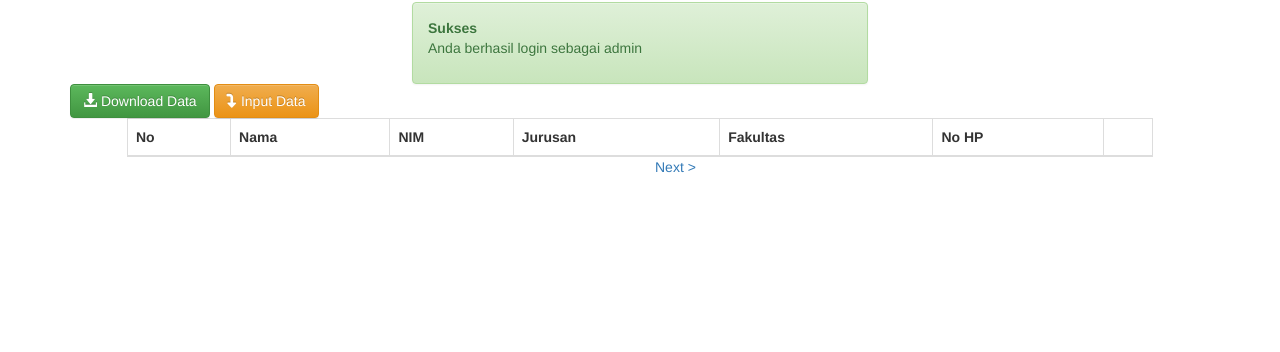
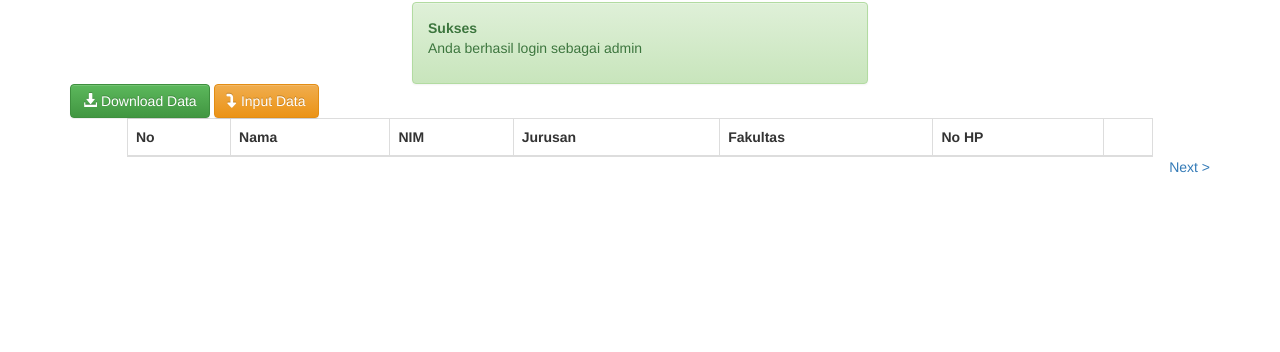
Before and after one commit to AriiraAA/pmb, a PHP site: page /admin.php in a window 1280 px wide. Shown: the part 212-564 px from the top of the page. Run offline with PHP 8.4, Linux system fonts and the light colour scheme; the visitor is signed in with stand-in values (Sample User, id 1); lists and menus that the app fills with data are empty; some libraries are stand-ins or nearby versions.

Commit message:
Bismillah

```diff
--- a/admin.php
+++ b/admin.php
@@ -99,9 +99,9 @@
 			</div>
 			<div class="col-md-6">
 					<?php if (isset($_GET['page']) && $_GET['page'] != 1): ?>
-						<a class="pull-left" href="http://pmbunsri.azurewebsites.net/admin.php?page=<?= $_GET['page'] + 1 ?>">Next &gt;</a>
+						<a class="pull-right" href="http://pmbunsri.azurewebsites.net/admin.php?page=<?= $_GET['page'] + 1 ?>">Next &gt;</a>
 					<?php else: ?>
-						<a class="pull-left" href="http://pmbunsri.azurewebsites.net/admin.php?page=2">Next &gt;</a>
+						<a class="pull-right" href="http://pmbunsri.azurewebsites.net/admin.php?page=2">Next &gt;</a>
 					<?php endif; ?>
 			</div>
 		</div>
```
